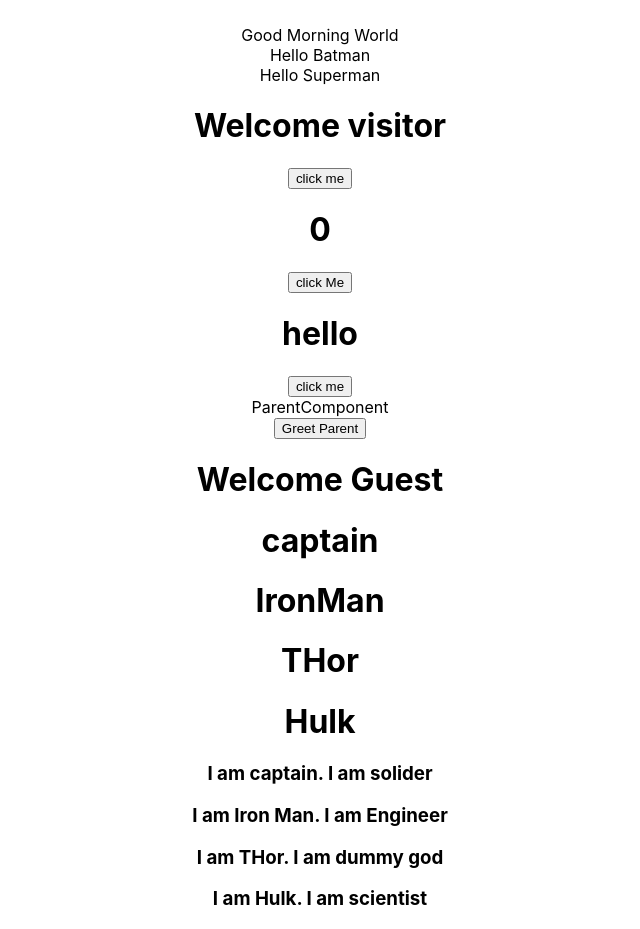
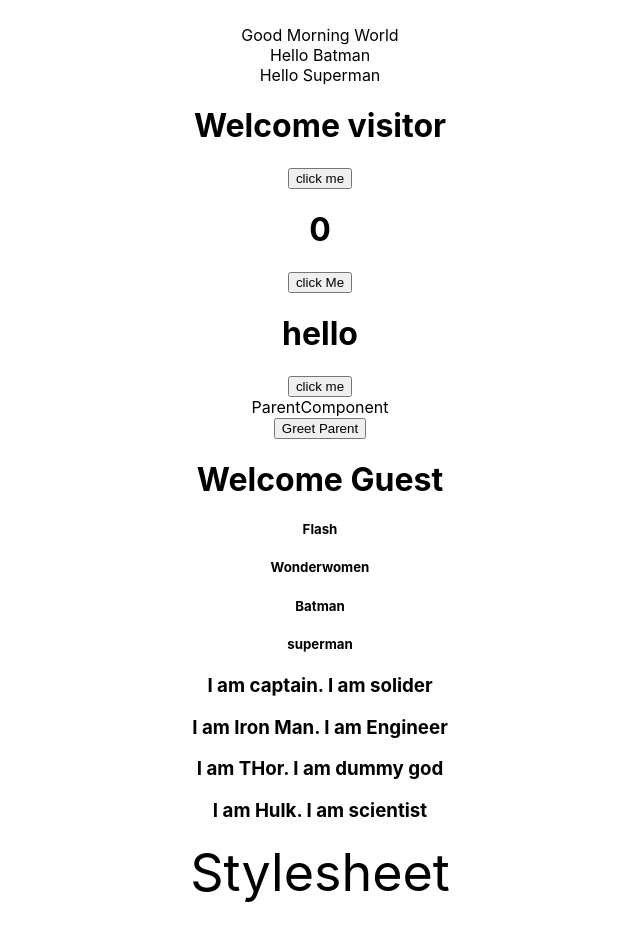
Before and after one commit to renu28choudhary/ReactPratice23, a React (Create React App) app in the folder react-pratice/: page / in a window 1280 px wide. Shown: the whole page, without its empty margins (320-960 px from the left). After the commit the page ends 904 px from the top, so only its background shows below. Built offline with nearby package versions, Linux system fonts and the light colour scheme.

Commit message:
styling basics

```diff
--- a/react-pratice/src/App.js
+++ b/react-pratice/src/App.js
@@ -1,27 +1,29 @@
-import HelloWorld from './HelloWorld';
-import './App.css';
-import Greet from './Greet';
-import Message from './Message';
-import Counter from './Counter';
-import EventBindClass from './EventBindClass';
-import ParentComponent from './ParentComponent';
-import UserGreeting from './UserGreeting';
-import NameList from './NameList';
-import EmployeeList from './EmployeeList';
+import HelloWorld from "./HelloWorld";
+import "./App.css";
+import Greet from "./Greet";
+import Message from "./Message";
+import Counter from "./Counter";
+import EventBindClass from "./EventBindClass";
+import ParentComponent from "./ParentComponent";
+import UserGreeting from "./UserGreeting";
+import NameList from "./NameList";
+import EmployeeList from "./EmployeeList";
+import Stylesheet from "./Stylesheet";
 
 function App() {
   return (
     <div className="App">
-       <HelloWorld greeting="Good Morning"/>
-      <Greet name="Batman"/>
-      <Greet name="Superman"/>
+      <HelloWorld greeting="Good Morning" />
+      <Greet name="Batman" />
+      <Greet name="Superman" />
       <Message />
-      <Counter/>
-      <EventBindClass/>
-      <ParentComponent/>
-      <UserGreeting/>
-      <NameList/>
-      <EmployeeList/>
+      <Counter />
+      <EventBindClass />
+      <ParentComponent />
+      <UserGreeting />
+      <NameList />
+      <EmployeeList />
+      <Stylesheet primary={false} />
     </div>
   );
 }
--- a/react-pratice/src/NameList.js
+++ b/react-pratice/src/NameList.js
@@ -1,8 +1,8 @@
 import React from "react";
 
 function NameList() {
-  const names = ["captain", "IronMan", "THor", "Hulk"];
-  const nameList = names.map((item,index) => <h1 key={index}>{item}</h1>);
+  const names = ["Flash", "Wonderwomen", "Batman", "superman"];
+  const nameList = names.map((item,index) => <h5 key={index}>{item}</h5>);
   return <div>{nameList}</div>;
 }
 
--- /dev/null
+++ b/react-pratice/src/Stylesheet.js
@@ -0,0 +1,9 @@
+import React from "react";
+import "./stylesheet.css";
+
+function Stylesheet(props) {
+  let value = props.primary ? "primary" : "";
+  return <div className={`${value} font-xl`}>Stylesheet</div>;
+}
+
+export default Stylesheet;
--- /dev/null
+++ b/react-pratice/src/stylesheet.css
@@ -0,0 +1,7 @@
+.primary {
+  color: orangered;
+}
+
+.font-xl {
+  font-size: 52px;
+}
```
